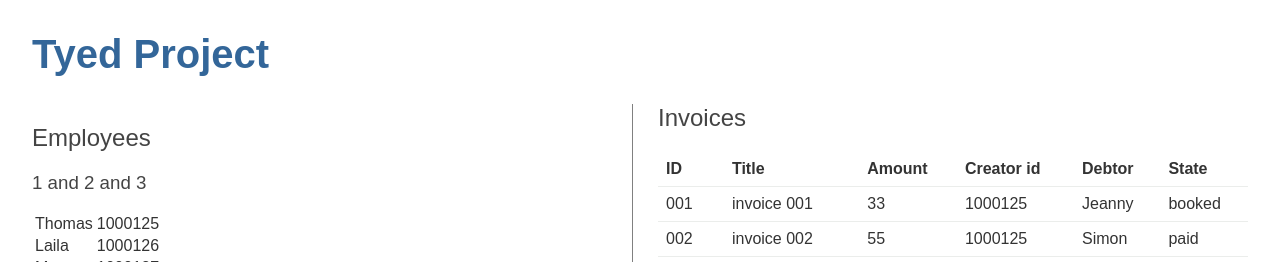
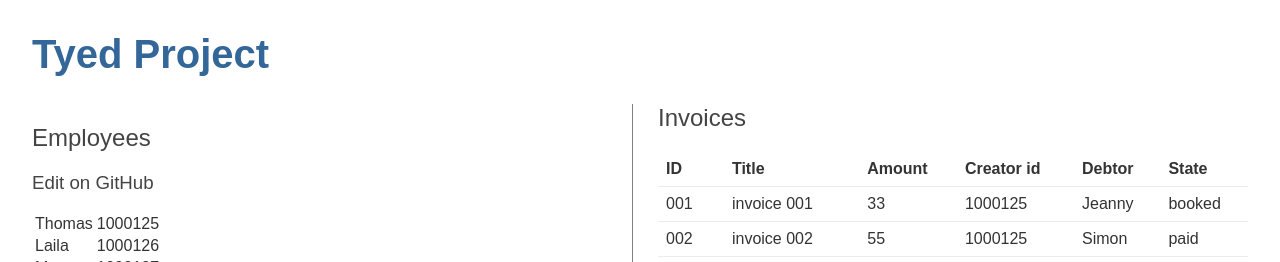
Before and after one commit to thomasatwikey/tyed, an Angular app: page / in a window 1280 px wide. Shown: the top 262 px of the page. Built offline with nearby package versions, Linux system fonts and the light colour scheme.

Commit message:
Update employees.component.html

```diff
--- a/src/app/employees/employees.component.html
+++ b/src/app/employees/employees.component.html
@@ -1,7 +1,7 @@
 <div id="containerEmployee">
 <div id="employeeList">
 <h2>Employees</h2>
-  <h3>1 and 2 and 3</h3>
+  <h3>Edit on GitHub</h3>
     <table>
       <tr *ngFor="let employee of employees" (click)="onSelect(employee)" [class.selected]="employee === selectedEmployee">
         <td>{{employee.name}}</td>
```
